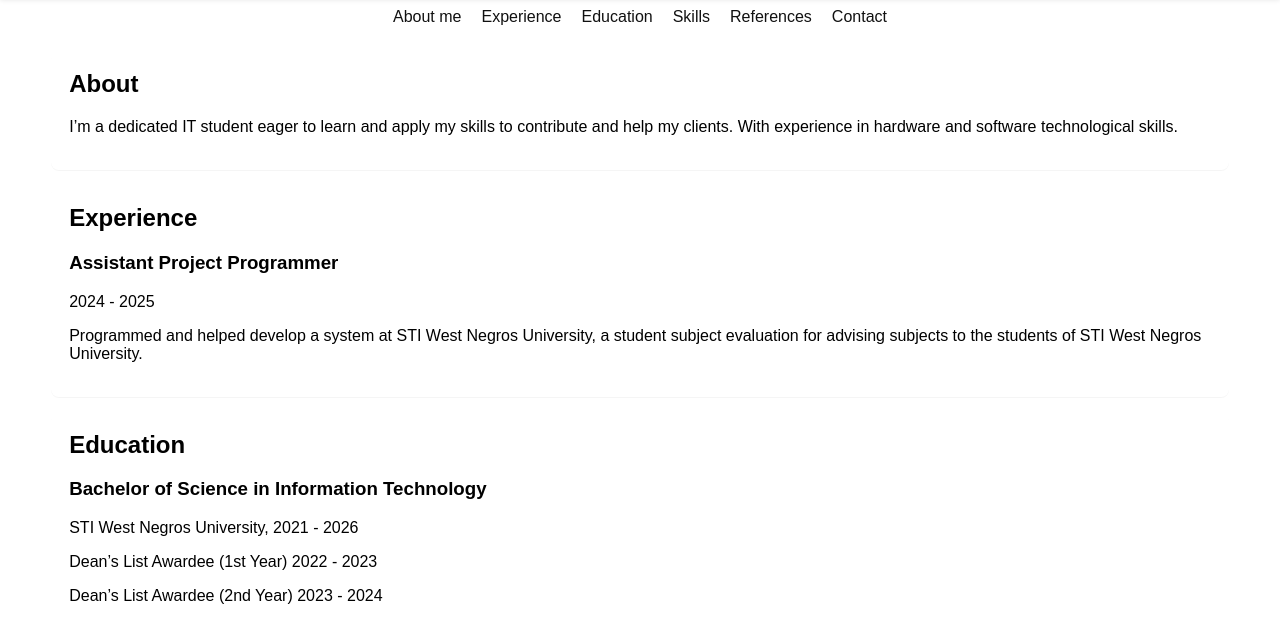
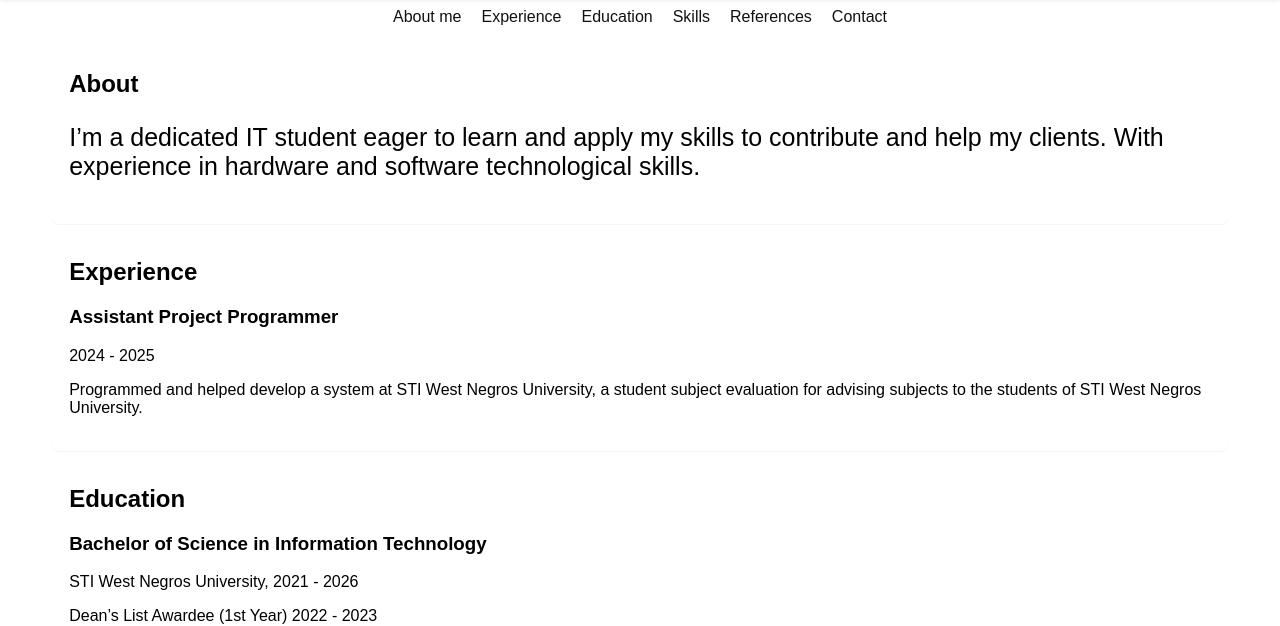
Before and after one commit to Duawenim/dwen_portfolio, a plain HTML site: page index.html in a window 1280 px wide. Shown: the part 182-808 px from the top of the page. Drawn offline with Linux system fonts and the light colour scheme.

Commit message:
Update style.css

```diff
--- a/style.css
+++ b/style.css
@@ -153,8 +153,7 @@ body {
   transform: translateY(0);
 }
 
-#p {
-  #p {
+
+#aboutme {
     font-size: 25px;
 }
-}
```
